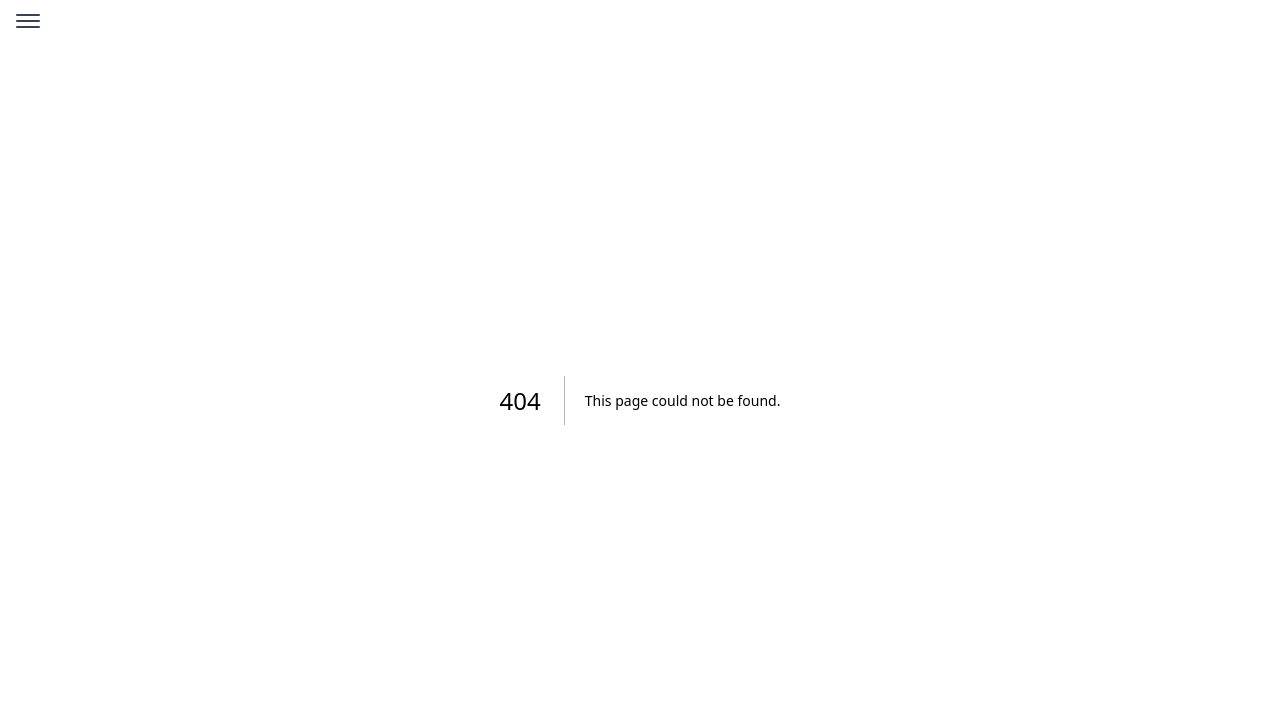
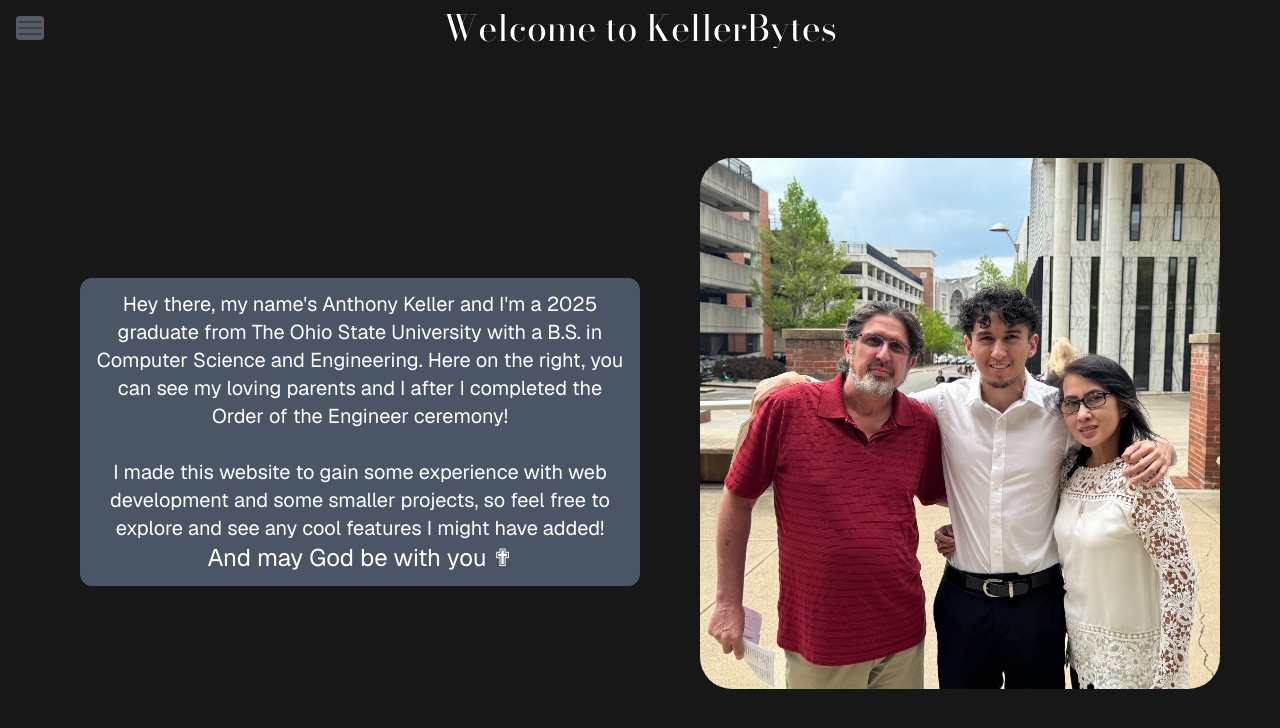
Before and after one commit to agtivi/keller-bytes, a Next.js app: page /home in a window 1280 px wide. Before the commit this address had no page. Shown: the top 728 px of the page. Built offline with nearby package versions, Linux system fonts and the light colour scheme.

Commit message:
Homepage looks good
animation and simple

```diff
--- a/src/app/components/self/Hamburger.jsx
+++ b/src/app/components/self/Hamburger.jsx
@@ -1,5 +1,6 @@
 'use client'
 import React, { useState } from "react";
+import { HamburgerList } from "./HamburgerList";
 
 export const Hamburger = () => {
   const [isOpen, setIsOpen] = useState(false);
@@ -11,21 +12,17 @@ export const Hamburger = () => {
   return (
     <>
       <div
-        className={`fixed top-0 left-0 h-screen w-80 transition-transform duration-500 bg-orange-300/65 backdrop-blur z-40 ${
+        className={`fixed top-0 left-0 h-screen w-80 transition-transform duration-500 bg-white/45 backdrop-blur z-40 ${
           isOpen ? 'translate-x-0' : '-translate-x-80'
         }`}
       >
         <div className="pt-15 pl-6">
-          <ul className="space-y-2 list-none">
-            <li className="text-black">Item 1</li>
-            <li className="text-black">Item 2</li>
-            <li className="text-black">Item 3</li>
-          </ul>
+          <HamburgerList/>
         </div>
       </div>
       <button
         onClick={handleClick}
-        className="fixed top-4 left-4 z-50 flex flex-col justify-center items-center"
+        className={`fixed top-4 left-4 z-50 flex flex-col bg-gray-400/50 rounded w-7 h-6 justify-center items-center`}
       >
         <span
           className={`bg-gray-700 block transition-all duration-300 ease-out h-0.5 w-6 rounded-sm ${
--- /dev/null
+++ b/src/app/components/self/HamburgerList.jsx
@@ -0,0 +1,13 @@
+import Link from 'next/link'
+
+export const HamburgerList = () => {
+    return (
+        <ul className="space-y-2 list-none">
+            <li className="text-black">
+                <Link href="/home">Home</Link>
+            </li>
+            <li className="text-black">Item 2</li>
+            <li className="text-black">Item 3</li>
+        </ul>
+    );
+};
--- /dev/null
+++ b/src/app/home/page.tsx
@@ -0,0 +1,72 @@
+'use client'
+import Image from "next/image";
+import SplitText from "../components/reactbits/SplitText";
+import TronBackground from "../components/self/Tron";
+import { useRef, useState, useEffect } from 'react'
+
+export default function Home() {
+  const containerRef = useRef(null)
+
+  const [titleFullHeight, setTitleFullHeight] = useState(false);
+
+  const handleAnimationComplete = () => {
+    console.log('All letters have animated!');
+
+    setTitleFullHeight(true);
+  };
+
+  useEffect(() => {
+      document.body.classList.add('overflow-hidden');
+  });
+
+  return (
+    <div className="grid min-h-screen font-[family-name:var(--font-geist-sans)]">
+      <div className={`text-center content-center sm:items-start translate-all duration-500 ease-in-out ${titleFullHeight ? "h-full" : "h-[100vh]"} text-4xl font-bodoni-moda`}>
+        <SplitText
+          text="Welcome to KellerBytes"
+          className="text-4xl font-bodoni-moda text-center h-[5vh] z-20"
+          delay={80}
+          duration={1}
+          ease="power3.out"
+          splitType="chars"
+          from={{ opacity: 0, y: 40 }}
+          to={{ opacity: 1, y: 0 }}
+          threshold={0.1}
+          rootMargin="-100px"
+          textAlign="center"
+          onLetterAnimationComplete={handleAnimationComplete}
+        />
+      </div>
+      <div className={`grid grid-cols-2 translation-all duration-700 ease-in-out`}
+            style={{ paddingTop: titleFullHeight ? '0px' : '100vh' }}
+      >
+        <div className="text-center content-center ml-20">
+          <div className="bg-gray-600 rounded-xl text-xl">
+            <div className="pt-3 pr-3 pl-3 pb-3">
+              Hey there, my name's Anthony Keller and I'm a 2025 graduate from The Ohio State University with a B.S. in Computer Science and Engineering.
+              Here on the right, you can see my loving parents and I after I completed the Order of the Engineer ceremony!
+              <br/>
+              <br/>
+              I made this website to gain some experience with web development and some smaller projects, so feel free to explore and see any cool features
+              I might have added!
+              <div className="text-2xl text-center">
+                And may God be with you ✟
+              </div>
+            </div>
+          </div>
+        </div>
+        <div className="flex items-center h-180 justify-center">
+          <div className="w-130">
+            <Image
+              className="rounded-4xl"
+              src="/order-of-engineer.jpg"
+              alt="Order of Engineer post-ceremony with parents"
+              width="600"
+              height="100"
+            />
+          </div>
+        </div>
+      </div>
+    </div>
+  );
+}
--- a/src/app/layout.tsx
+++ b/src/app/layout.tsx
@@ -19,8 +19,8 @@ const geistMono = Geist_Mono({
 });
 
 export const metadata: Metadata = {
-  title: "Create Next App",
-  description: "Generated by create next app",
+  title: "KellerBytes",
+  description: "Anthony Keller's Website",
 };
 
 export default function RootLayout({
--- a/src/app/test/page.tsx
+++ /dev/null
@@ -1,64 +0,0 @@
-'use client'
-import Image from "next/image";
-import SplitText from "../components/reactbits/SplitText";
-import TronBackground from "../components/self/Tron";
-import { useRef } from 'react'
-
-const handleAnimationComplete = () => {
-  console.log('All letters have animated!');
-};
-
-
-
-
-export default function Home() {
-  const containerRef = useRef(null)
-
-  return (
-    <div className="grid min-h-screen font-[family-name:var(--font-geist-sans)]">
-
-      <div className="text-center content-center sm:items-start h-176 text-4xl font-bodoni-moda">
-        <SplitText
-          text="Welcome to KellerBytes"
-          className="text-4xl font-bodoni-moda text-center h-12 z-20"
-          delay={80}
-          duration={1}
-          ease="power3.out"
-          splitType="chars"
-          from={{ opacity: 0, y: 40 }}
-          to={{ opacity: 1, y: 0 }}
-          threshold={0.1}
-          rootMargin="-100px"
-          textAlign="center"
-          onLetterAnimationComplete={handleAnimationComplete}
-        />
-      </div>
-        <div className="grid grid-cols-2">
-            <div className="text-center text-lg content-center ml-20 mr-20">
-              <div className="bg-gray-600 rounded-xl">
-
-                <div className="pt-3 pr-3 pl-3 pb-3">
-                  Hey there, my name's Anthony Keller and I'm a 2025 graduate from The Ohio State University with a B.S. in Computer Science and Engineering.
-                  Here on the right, you can see my loving parents and I after I completed the Order of the Engineer ceremony!
-                  <br/>
-                  <br/>
-                  I made this website to gain some experience with web development and some smaller projects, so feel free to explore and see any cool features
-                  I might have added!
-                </div>
-              </div>
-            </div>
-            <div className="flex items-center h-180 justify-center">
-              <div className="w-130">
-                <Image
-                  className="rounded-4xl"
-                  src="/order-of-engineer.jpg"
-                  alt="Order of Engineer post-ceremony with parents"
-                  width="600"
-                  height="100"
-                />
-              </div>
-            </div>
-        </div>
-    </div>
-  );
-}
```
Also changed, not shown: 1 other file (tests, documents, lock files or other folders).
